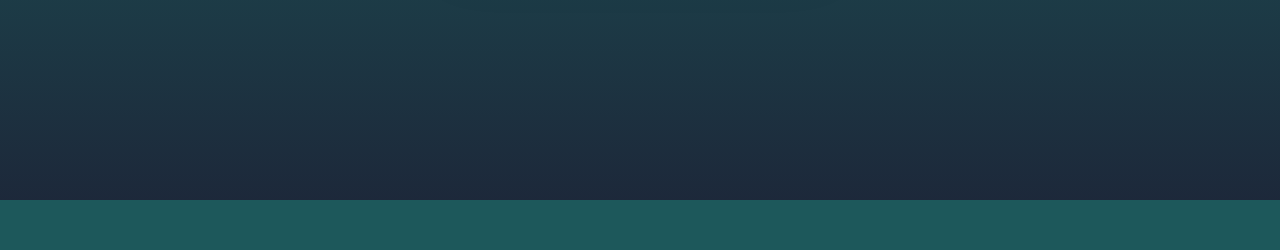
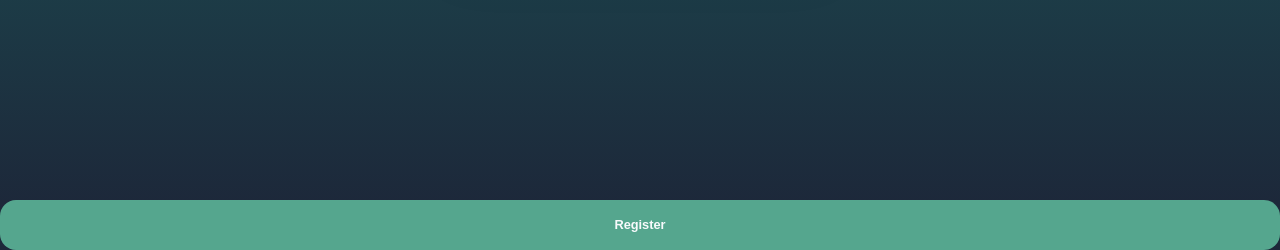
Before and after one commit to Mayank-Creater/omr-evaluation, a Flask app: page /login in a window 1280 px wide. Shown: the part 600-850 px from the top of the page. Before the commit the page ends 800 px from the top, so only its background shows below. Run offline with Flask 3, Linux system fonts and the light colour scheme; some libraries are stand-ins or nearby versions.

Commit message:
Update login.html

```diff
--- a/templates/login.html
+++ b/templates/login.html
@@ -69,6 +69,20 @@
     .text-primary {
         color: hsl(var(--primary));
     }
+    .footer-icon-right {
+    background-color: #55a68e;
+    border-radius: 16px;
+    width: auto;
+    height: 50px;
+    display: flex;
+    align-items: center;
+    justify-content: center;
+    font-weight: 600;
+    font-size: 1em;
+    }
+    .footer-icon-right button {
+    font-size: 0.8em;
+    }
   </style>
 </head>
 <body>
@@ -107,5 +121,10 @@
       </div>
     </div>
   </div>
+  <div class="footer">
+        <div class="footer-icon-right">
+            <button><a href="/register">Register</a></span>
+        </div>
+    </div>
 </body>
 </html>
```
